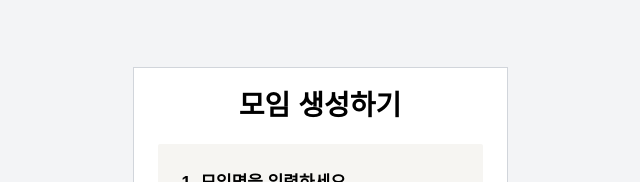
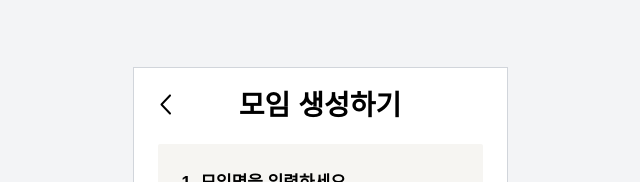
Before and after one commit to kimsuns/catchdate, a Next.js app: page /moimCreate in a window 1280 px wide. Shown: the top 182 px of the page, without its empty margins (320-960 px from the left). Built offline with nearby package versions, Linux system fonts and the light colour scheme.

Commit message:
[#5] feat: back icon add

```diff
--- a/app/moimCreate/page.tsx
+++ b/app/moimCreate/page.tsx
@@ -1,8 +1,13 @@
+import Link from "next/link";
+
 export default function MoimCreate() {
   return (
     <div className="flex flex-col items-center">
-      <section className="text-black font-suit text-[28px] font-semibold leading-none">
-        모임 생성하기
+      <section className="relative flex text-black font-suit w-full items-center justify-center text-[28px] font-semibold leading-none">
+        <Link href={"/"} className="absolute top-0 left-0">
+          <img src="/back.svg" alt="뒤로 가기" />
+        </Link>
+        <span>모임 생성하기</span>
       </section>
       <section className="flex flex-col p-6 justify-center  gap-10 self-stretch mt-6 mb-6 rounded-[2px] bg-[#F6F5F2]">
         <div>
```
Also changed, not shown: public/back.svg (added).
